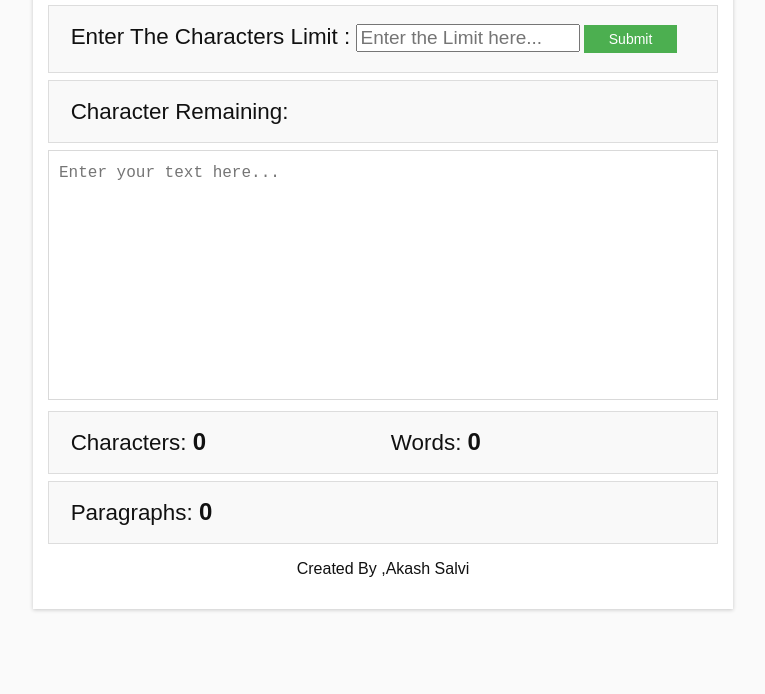
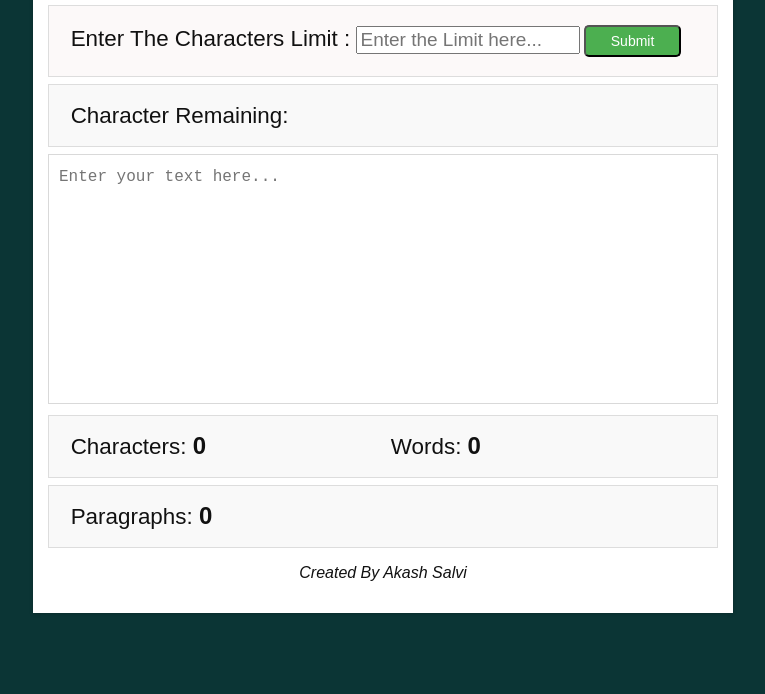
Before and after one commit to akash-salvi/wordcounter, a plain HTML site: page index.html in a window 1280 px wide. Shown: the part 106-800 px from the top of the page, without its empty margins (257-1022 px from the left). Drawn offline with nearby package versions, Linux system fonts and the light colour scheme.

Commit message:
Add files via upload

```diff
--- a/index.html
+++ b/index.html
@@ -11,7 +11,7 @@
 	    <div class="container">
 		  <h1>Word Counter</h1>
 		  <div class="output">
-			<div>Enter The Characters Limit : <input type="number" id="limit" placeholder="Enter the Limit here..."><button onclick="myFunction()">Submit</button></div>
+			<div>Enter The Characters Limit : <input type="number" min="0" id="limit" placeholder="Enter the Limit here..."><button onclick="myFunction()">Submit</button></div>
 
 		  </div>
 		  <div class="output row">
@@ -27,7 +27,7 @@
 		  </div>
 
 		  <footer align="center">
-			<p>Created By ,Akash Salvi</p>
+			<p>Created By Akash Salvi</p>
 		  </footer>
 		</div>
 
--- a/main.css
+++ b/main.css
@@ -6,6 +6,7 @@ html {
     -moz-user-select: none;
     -ms-user-select: none;
     user-select: none;
+    background-color: rgb(11, 53, 53);
   }
 
   *,
@@ -15,7 +16,7 @@ html {
   }
   button {
     background-color: #4CAF50;
-  border: none;
+    border-radius: 5px;
     color: white;
     padding: 6px 25px;
     text-align: center;
@@ -25,7 +26,9 @@ button {
     margin: 2.5px 4px;
     cursor: pointer;
   }
-
+  button:hover{
+      background-color: #0a1b0b;
+  }
   b {
     font-weight: bold;
   }
@@ -39,6 +42,7 @@ body {
   }
 
   .container {
+    background-color: rgb(149, 202, 41);
     margin: 2% auto;
     padding: 15px;
     background-color: #FFFFFF;
@@ -51,6 +55,7 @@ h1 {
     font-weight: 900;
     text-align: center;
     margin: 1% 0 3%;
+    color: rgb(32, 4, 4)(54, 30, 30);
   }
 
   textarea {
@@ -65,7 +70,11 @@ textarea {
   }
 
   textarea:hover {
-  border-color: #C0C0C0;
+    border-color: #0c0c0c;
+  }
+
+  footer{
+    font-style: oblique;
   }
 
   textarea:focus {
@@ -97,7 +106,7 @@ textarea:focus {
     border: 1px solid #DDD;
     font-size: 1.4rem;
     margin: 1% 0;
-  background-color: #F9F9F9;
+    background-color: #fcf9f9;
   }
 
   .output div {
```
Lines whose indentation alone changed are shown as unchanged.
